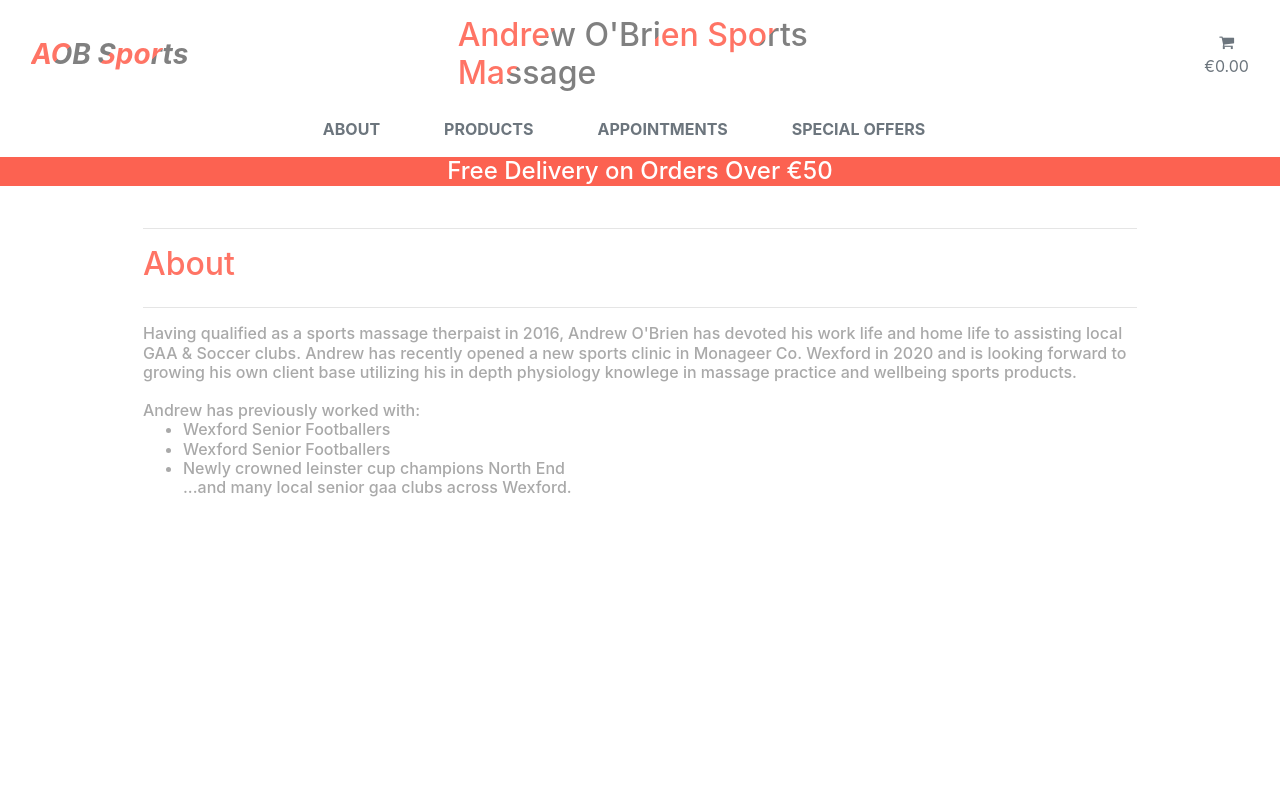
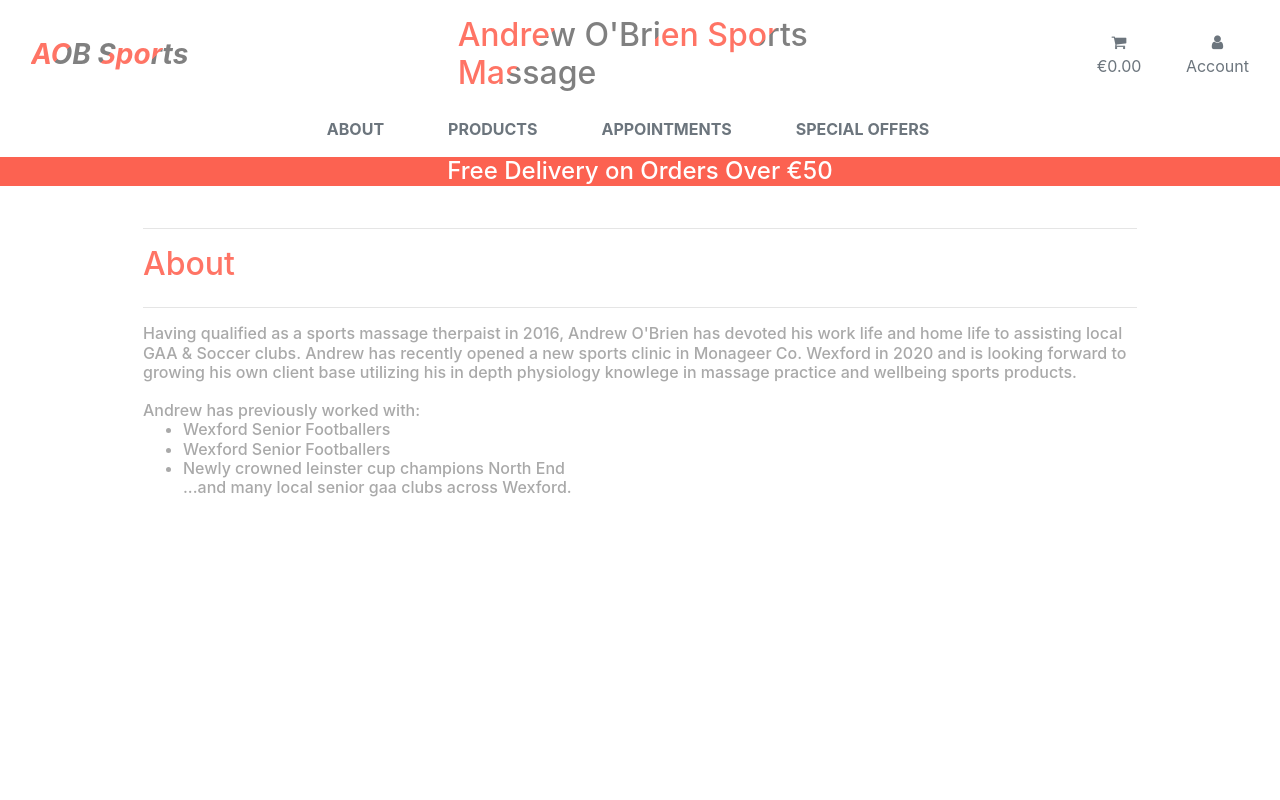
Before and after one commit to Code-Institute-Submissions/SportsStore, a Django app: page /about/ in a window 1280 px wide. Run offline with Django 3.2, Linux system fonts and the light colour scheme; some libraries are stand-ins or nearby versions.

Commit message:
bug on authenticating super user - added logins back in

```diff
--- a/templates/base.html
+++ b/templates/base.html
@@ -65,6 +65,26 @@
             </div>
             </a>
             </li>
+               <li class="list-inline-item dropdown">
+            <a class="text-secondary nav-link" href="#" id="user-options" data-toggle="dropdown" aria-haspopup="true" aria-expanded="false">
+                <div class="text-center">
+                    <div><i class="fa fa-user"></i></div>
+                    <p class="my-auto">Account</p>
+                </div>
+            </a>
+            <div class="dropdown-menu border-0" aria-labelledby="user-options">
+            {% if request.user.isauthenticated %}
+                {% if request.user.issuperuser %}
+                <a href="" class="dropdown-item">Manage Products</a>
+                {% endif %}
+            <a href="" class="dropdown-item">My Profile</a>
+            <a href="{% url 'account_logout' %}" class="dropdown-item">Logout</a>
+            {% else %}
+            <a href="{% url 'account_signup' %}" class="dropdown-item">Register</a>
+            <a href="{% url 'account_login' %}" class="dropdown-item">Login</a>
+            {% endif %}
+            </div>
+            </li>
         </ul>
         </div>
         </div>
--- a/templates/includes/mobiletopheader.html
+++ b/templates/includes/mobiletopheader.html
@@ -20,6 +20,26 @@
         </form>
     </div>
 </li>
+<li class="list-inline-item dropdown">
+    <a class="text-secondary nav-link d-inline d-lg-none" href="#" id="user-options" data-toggle="dropdown" aria-haspopup="true" aria-expanded="false">
+        <div class="text-center">
+            <div><i class="fa fa-user fa-lg"></i></div>
+            <p class="my-0">My Account</p>
+        </div>
+    </a>
+    <div class="dropdown-menu border-0" aria-labelledby="user-options">
+        {% if request.user.is_authenticated %}
+            {% if request.user.is_superuser %}
+                <a href="{% url 'account_logout' %}" class="dropdown-item">Product Management</a>
+            {% endif %}
+            <a href="" class="dropdown-item"></a>
+            <a href="{% url 'account_logout' %}" class="dropdown-item">Logout</a>
+        {% else %}
+            <a href="{% url 'account_signup' %}" class="dropdown-item">Register</a>
+            <a href="{% url 'account_login' %}" class="dropdown-item">Login</a>
+        {% endif %}
+    </div>
+</li>
 <li class="list-inline-item">
     <a class="{% if grand_total %}text-primary font-weight-bold{% else %}text-secondary{% endif %} nav-link d-block d-lg-none" href="{% url 'viewcart' %}">
         <div class="text-center">
```
Also changed, not shown: checkout/templates/checkout/checkout.html (+11 -0 lines).
